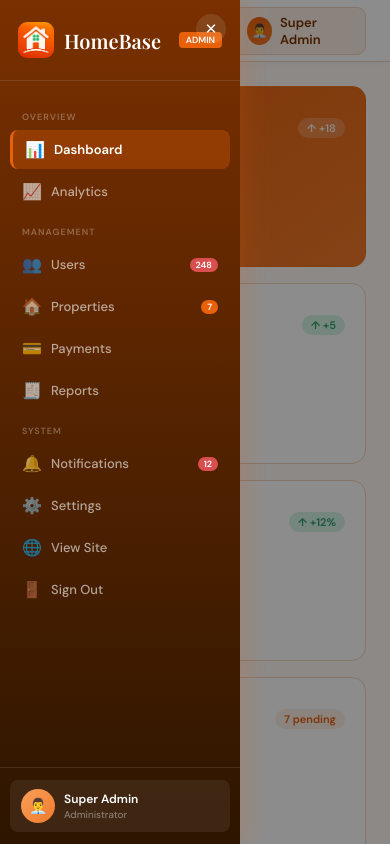
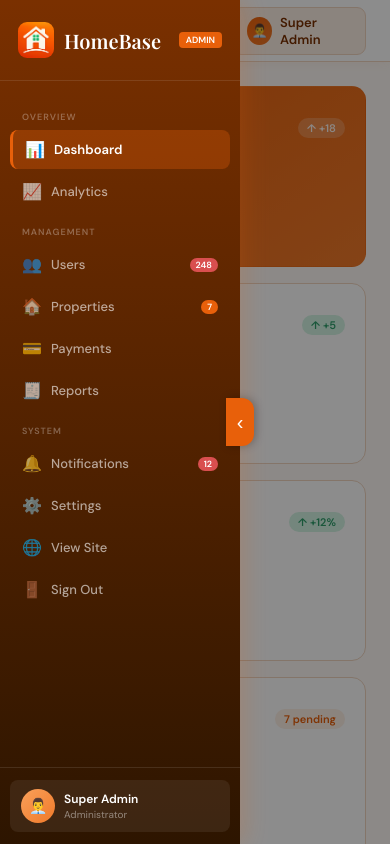
Before and after one commit to BlessingOkpes/homebase, a plain HTML site: page frontend/HomeBase_Admin.html in a window 390 px wide. Both pictures are taken after a click on the button 39 px from the left and 30 px from the top of the page. Drawn offline with nearby package versions, Linux system fonts and the light colour scheme.

Commit message:
Fix mobile sidebar menu not closing on Landlord dashboard

```diff
--- a/frontend/HomeBase_Admin.html
+++ b/frontend/HomeBase_Admin.html
@@ -268,9 +268,10 @@
   .sidenav{left:calc(-1 * var(--side))}.sidenav.open{left:0;box-shadow:4px 0 24px rgba(232,96,10,0.2)}
   .main{margin-left:0}.hamburger{display:flex}.tb-search{display:none}
   .mobile-backdrop.show{display:block}
-  .sidenav-close{display:flex;align-items:center;justify-content:center;position:absolute;top:14px;right:14px;
-    width:30px;height:30px;border-radius:50%;background:rgba(255,255,255,.1);border:none;color:#fff;
-    font-size:15px;cursor:pointer;z-index:2}
+  .sidenav-close{display:flex;align-items:center;justify-content:center;position:absolute;top:50%;right:-14px;
+    transform:translateY(-50%);width:28px;height:48px;border-radius:0 12px 12px 0;
+    background:var(--orange);border:none;color:#fff;font-size:20px;cursor:pointer;z-index:2;
+    box-shadow:2px 0 8px rgba(0,0,0,.25)}
   .g2,.g3{grid-template-columns:1fr}.stat-grid{grid-template-columns:repeat(2,1fr)}
 }
 @media(max-width:480px){.stat-grid{grid-template-columns:1fr}.ff-row{grid-template-columns:1fr}}
@@ -281,7 +282,7 @@
 <!-- ── SIDEBAR ── -->
 <div class="mobile-backdrop" id="mobileBackdrop" onclick="closeSidenav()"></div>
 <aside class="sidenav" id="sidenav">
-  <button class="sidenav-close" onclick="closeSidenav()">✕</button>
+  <button class="sidenav-close" onclick="closeSidenav()">‹</button>
   <a href="HomeBase_Frontend.html" class="sn-brand">
     <img src="assets/homebase-logo.png" alt="HomeBase" style="width:36px;height:36px;border-radius:9px;object-fit:cover"/>
     <span class="sn-name">HomeBase</span>
```
Also changed, not shown: frontend/HomeBase_Landlord.html (+19 -1 lines).
